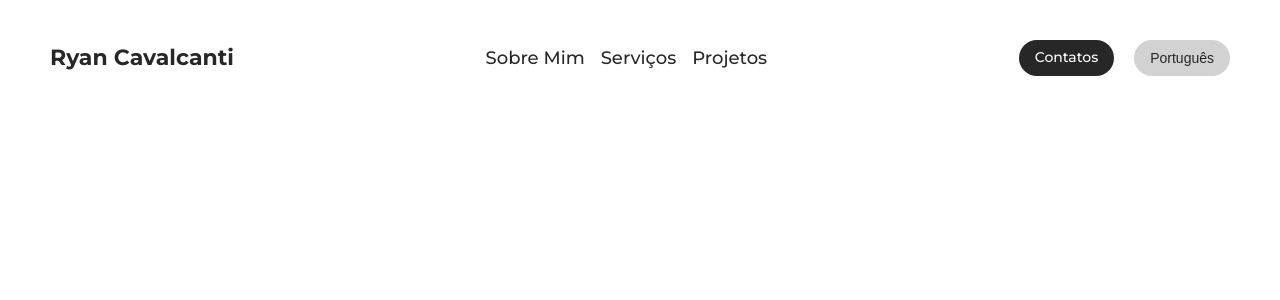
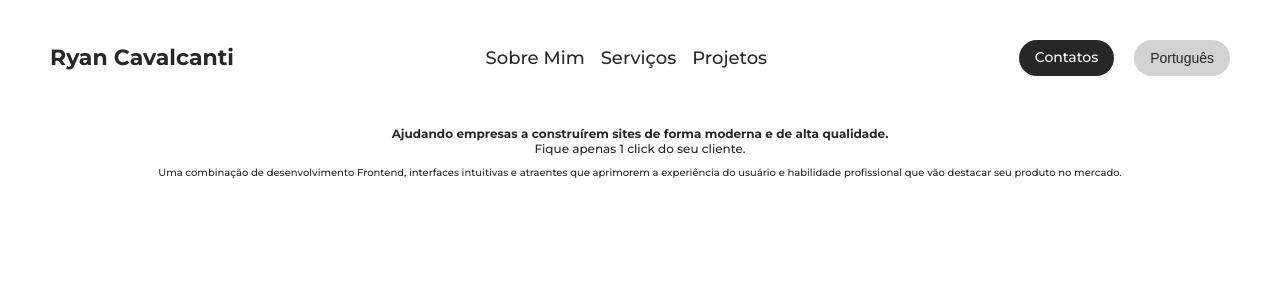
Before and after one commit to RyanCavalcanti/NovoPortfolio, a React (Vite) app: page / in a window 1280 px wide. Shown: the top 300 px of the page. Built offline with nearby package versions, Linux system fonts and the light colour scheme.

Commit message:
iniciando Title

```diff
--- a/src/App.tsx
+++ b/src/App.tsx
@@ -1,4 +1,5 @@
 import NavBar from './components/NavBar/menu';
+import Title from './components/Title/Title';
 import styleContainer from './styles/Theme.module.scss';
 
 function App() {
@@ -6,6 +7,7 @@
   return (
     <body className={styleContainer.container}>
     <NavBar />
+    <Title />
     </body>
   )
 }
--- /dev/null
+++ b/src/components/Title/Title.module.scss
@@ -0,0 +1,35 @@
+@import '/src/styles/variables';
+@import '/src/styles/breakpoints';
+
+.section__one {
+    margin-top: 50px;
+
+    .title {
+        color: $black;
+        text-align: center;
+        font-size: 12px;
+        font-style: normal;
+        font-weight: $bold;
+        line-height: normal;
+    }
+
+    .subtitle {
+        color: $black;
+        text-align: center;
+        font-size: 12px;
+        font-style: normal;
+        font-weight: $medium;
+        line-height: normal;
+    }
+
+
+    .text {
+        margin: 10px 55px 0;
+        color: $black;
+        text-align: center;
+        font-size: 10px;
+        font-style: normal;
+        font-weight: $medium;
+        line-height: normal;
+    }
+}
--- /dev/null
+++ b/src/components/Title/Title.tsx
@@ -0,0 +1,16 @@
+import styles from './Title.module.scss';
+
+const Title = () => {
+    return(
+        <section className={styles.section__one}>
+        <h2 className={styles.title}>Ajudando empresas a construírem sites de
+forma moderna e de alta qualidade.</h2>
+        <p className={styles.subtitle}>Fique apenas 1 click do seu cliente.</p>
+        <p className={styles.text}>Uma combinação de desenvolvimento Frontend, interfaces intuitivas e
+atraentes que aprimorem a experiência do usuário e habilidade profissional
+que vão destacar seu produto no mercado.</p>
+        </section>
+    )
+}
+
+export default Title;
```
